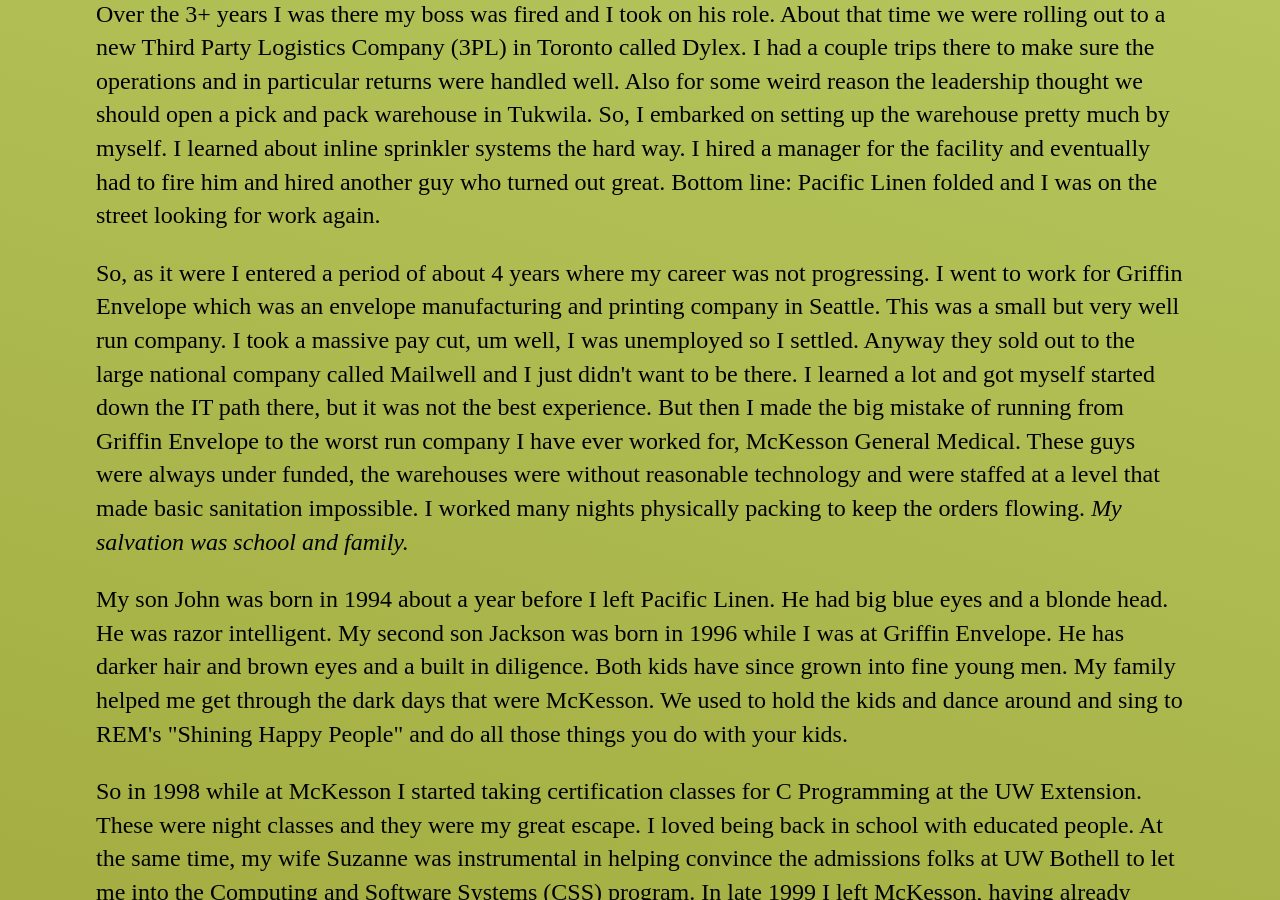
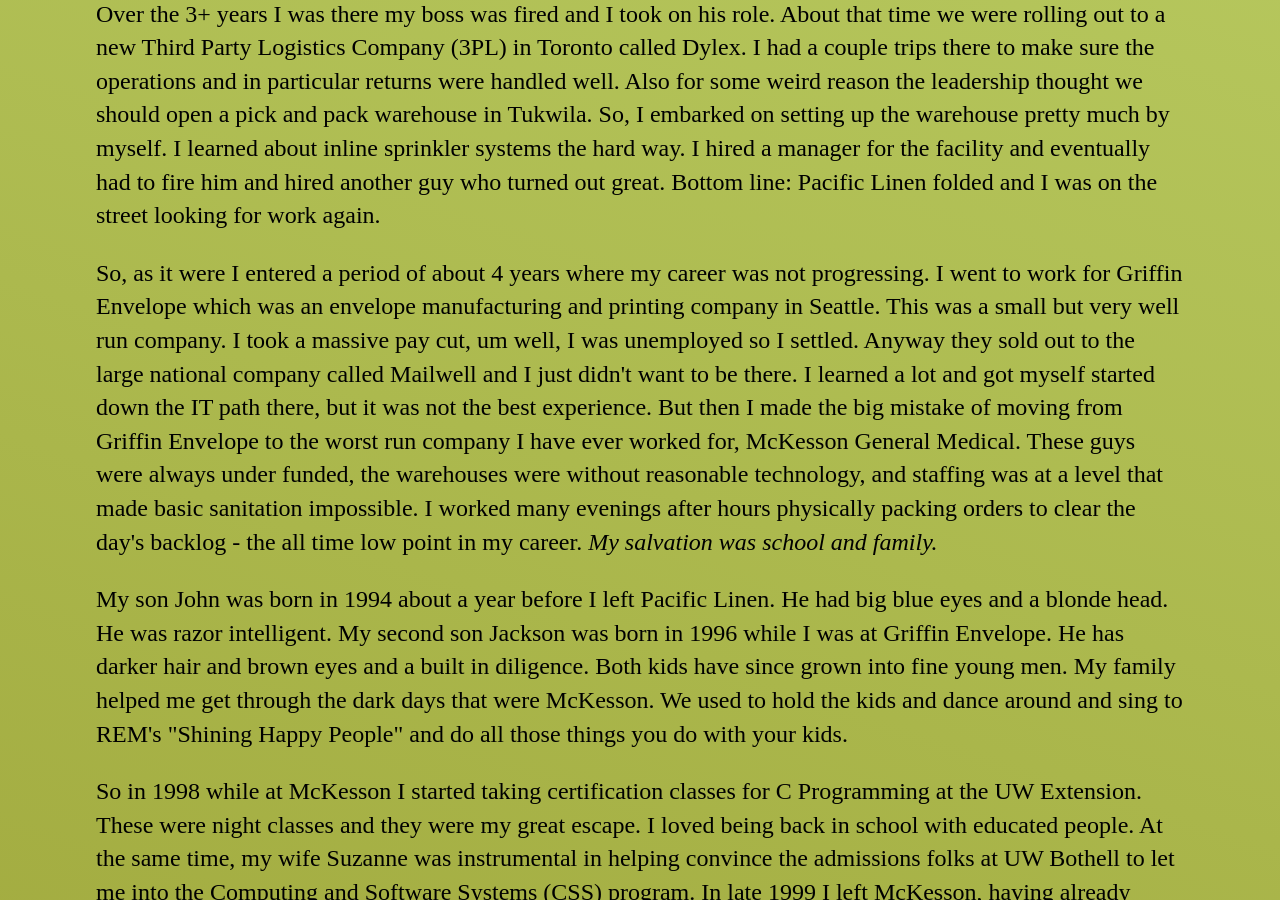
Before and after one commit to mo4dawg/mo4dawg.github.io, a Jekyll site: the page built from about/index.html, in a window 1280 px wide and 900 px high, scrolled down 1686 px. Built offline with Jekyll 4.4.1, drawn with Linux system fonts in a browser that asks for light colours.

Commit message:
Wording change

```diff
--- a/about/index.html
+++ b/about/index.html
@@ -14,7 +14,7 @@
 <p>After training I went to Seattle and took over the Everett DC facility and drop locations in places like Bellingham, Mount Vernon, and Wenatchee and eventually was given the Redmond  DC facility as well.  Who says you never go home?  Later I was also given the Auburn DC so at that point I had all of Western Washington operations.  It was a big job for a twenty something dude but I loved it.  Travel became a bit over the top though. </p>
 <p> I met my wife Suzanne in 1990 and we were married in October of 1991.  The humorous thing was Frito-Lay went through a McKinsey study and laid off 1,800 people including me just a couple weeks before the wedding.   So I started my married life off while looking for a job.  There was actually a recession at that time, post the first Gulf War.  It took almost 10 months to land at Pacific Linen, an expanding domestics retailer with stores that had a small footprint.</p>
 <p>Pacific Linen had transitioned from a discounter to a full price retailer.  But the transition was a flop because customers knew them as a deep discounter so the move to full price was not well received.  Also expansion was too aggressive into Canada and into the SW United States.  My position was as Distribution Center Manager.  Over the 3+ years I was there my boss was fired and I took on his role.  About that time we were rolling out to a new Third Party Logistics Company (3PL) in Toronto called Dylex.  I had a couple trips there to make sure the operations and in particular returns were handled well.  Also for some weird reason the leadership thought we should open a pick and pack warehouse in Tukwila.  So,  I embarked on setting up the warehouse pretty much by myself.  I learned about inline sprinkler systems the hard way.  I hired a manager for the facility and eventually had to fire him and hired another guy who turned out great.  Bottom line: Pacific Linen folded and I was on the street looking for work again. </p>
-<p>So, as it were I entered a period of about 4 years where my career was not progressing.  I went to work for Griffin Envelope which was an envelope manufacturing and printing company in Seattle.  This was a small but very well run company.  I took a massive pay cut, um well, I was unemployed so I settled.  Anyway they sold out to the large national company called Mailwell and I just didn't want to be there.  I learned a lot and got myself started down the IT path there, but it was not the best experience. But then I made the big mistake of running from Griffin Envelope to the worst run company I have ever worked for, McKesson General Medical.  These guys were always under funded, the warehouses were without reasonable technology and were staffed at a level that made basic sanitation impossible.  I worked many nights physically packing to keep the orders flowing.  <em>My salvation was school and family.</em> </p>
+<p>So, as it were I entered a period of about 4 years where my career was not progressing.  I went to work for Griffin Envelope which was an envelope manufacturing and printing company in Seattle.  This was a small but very well run company.  I took a massive pay cut, um well, I was unemployed so I settled.  Anyway they sold out to the large national company called Mailwell and I just didn't want to be there.  I learned a lot and got myself started down the IT path there, but it was not the best experience. But then I made the big mistake of moving from Griffin Envelope to the worst run company I have ever worked for, McKesson General Medical.  These guys were always under funded, the warehouses were without reasonable technology, and staffing was at a level that made basic sanitation impossible.  I worked many evenings after hours physically packing orders to clear the day's backlog - the all time low point in my career.  <em>My salvation was school and family.</em> </p>
 <p>My son John was born in 1994 about a year before I left Pacific Linen.  He had big blue eyes and a blonde head.  He was razor intelligent.  My second son Jackson was born in 1996 while I was at Griffin Envelope.  He has darker hair and brown eyes and a built in diligence.  Both kids have since grown into fine young men.  My family helped me get through the dark days that were McKesson.  We used to hold the kids and dance around and sing to REM's "Shining Happy People" and do all those things you do with your kids. </p>
 <p>So in 1998 while at McKesson I started taking certification classes for C Programming at the UW Extension.  These were night classes and they were my great escape.  I loved being back in school with educated people.  At the same time, my wife Suzanne was instrumental in helping convince the admissions folks at UW Bothell to let me into the Computing and Software Systems (CSS) program.  In late 1999 I left McKesson, having already completed my C Certificate and already full time at Bothell.  That was a hell of a commute at rush hour from Tukwila to Bothell.  I finished classes in Fall 2000 and finished my internship at Applied Microsystems in the Spring of 2001.</p>
 <p>Applied Microsystems was an interesting and fortunate place for me to intern.  I was given a project to write a Unix version of an existing Windows registry browser.  The browser could display the contents of a chipset and show which register values were flipped and what the values were.  I created this monster using Motif which has plentiful memory leaks.  Which is sort of funny because one of the core tools created by Applied Microsystems was to detect/resolve memory and handle leaks.  Anyway I made this thing work, and I think I surprised a few people.  They hired me full time and put me on a cool project called SoftLogic which would emulate a specification for a chip that did not yet exist.  Our primary customer was Lucent Technologies.  Interestingly Applied Microsystems and Lucent both took a dive later that year so I moved on to Siemens Ultrasound.</p>
```
